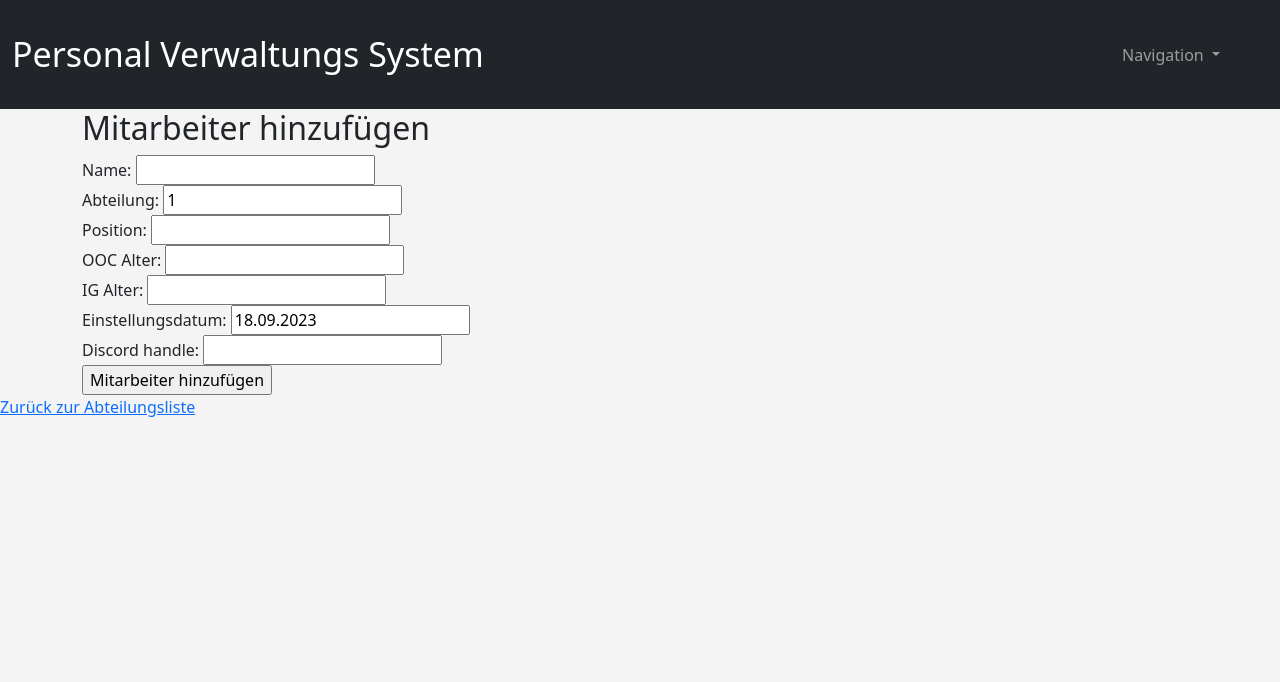
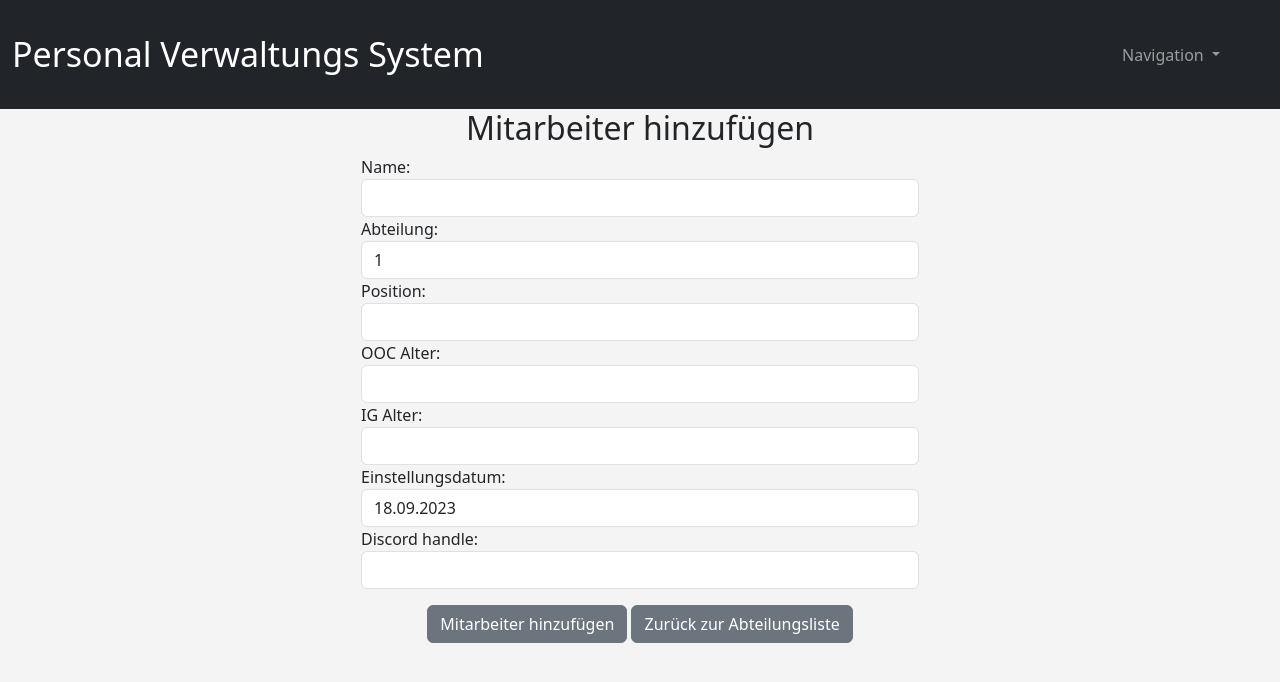
Before and after one commit to Ma-Ko-dev/Roleplay_Employee_Manager, a Flask app: page /add_employee/1 in a window 1280 px wide. Shown: the top 682 px of the page. Run offline with Flask 3, Linux system fonts and the light colour scheme; a user stored in the database is signed in; tables that the repository leaves empty hold one stand-in row (values such as "Sample post"); some libraries are stand-ins or nearby versions.

Commit message:
Redesign add_employee.html Fix SQL Error add_employee Route.

```diff
--- a/flask_app.py
+++ b/flask_app.py
@@ -119,13 +119,15 @@ def add_employee(department):
 
     if form.validate_on_submit():
         name = form.name.data.strip()
+        dchandle = form.discord_handle.data.strip()
         existing_employee = db_session.query(Employee).filter(and_(Employee.name == name,
                                                                    Employee.department == department)).first()
+        existing_dc_handle = db_session.query(Employee).filter(and_(Employee.discord_handle == dchandle)).first()
         # check ob der user bereits existiert. Wenn ja, dann eintrag verhindern und warnung anzeigen.
         # Spaeter muss noch geprueft werden ob der discord handle bereits existiert und entsprechend eine meldung
         # ausgegeben werden.
-        if existing_employee:
-            flash("Ein Mitarbeiter mit diesem Namen existiert bereits.", "danger")
+        if existing_employee or existing_dc_handle:
+            flash("Ein Mitarbeiter mit diesem Namen oder Discord Handle existiert bereits.", "danger")
         else:
             position = form.position.data.strip()
             ooc_age = form.ooc_age.data.strip()
@@ -142,14 +144,16 @@ def add_employee(department):
                 hire_date=hire_date,
                 discord_handle=discord_handle
             )
-            db_session.add(new_employee)
             try:
+                db_session.add(new_employee)
                 db_session.commit()
                 flash("Mitarbeiter hinzugefügt", "success")
             except IntegrityError:
                 db_session.rollback()
                 flash("Fehler beim hinzufügen des Mitarbeiters", "danger")
-
+            except Exception:
+                db_session.rollback()
+                flash("Fehler beim hinzufügen des Mitarbeiters", "danger")
             return redirect(url_for('department_list', dep=department))
     db_session.close()
     return render_template('add_employee.html', form=form, dep=department, hire_date_default=hire_date_default,
--- a/templates/add_employee.html
+++ b/templates/add_employee.html
@@ -2,10 +2,10 @@
 
 {% block content %}
 
-<div class="container">
-    <h2>Mitarbeiter hinzufügen</h2>
+<div class="container mx-auto">
+    <h2 class="text-center">Mitarbeiter hinzufügen</h2>
 
-        <!-- Hier die Flash-Nachrichten anzeigen -->
+    <!-- Hier die Flash-Nachrichten anzeigen -->
     {% with messages = get_flashed_messages(with_categories=True) %}
         {% if messages %}
             <div class="flash-messages">
@@ -19,44 +19,42 @@
     <form method="POST">
         {{ form.hidden_tag() }}
         <div class="form-grid">
-            <div class="input-container">
+            <div class="form-group col-sm-6 mx-auto">
                 <label>{{ form.name.label.text }}:</label>
-                {{ form.name(class='input-field') }}
+                {{ form.name(class='form-control') }}
             </div>
-            <div class="input-container">
+            <div class="form-group col-sm-6 mx-auto">
                 <label>{{ form.department.label.text }}:</label>
-                    <input type="text" name="department" class="input-field" value="{{ dep }}" readonly>
+                <input type="text" name="department" class="form-control" value="{{ dep }}" readonly>
             </div>
-            <div class="input-container">
+            <div class="form-group col-sm-6 mx-auto">
                 <label>{{ form.position.label.text }}:</label>
-                {{ form.position(class='input-field') }}
+                {{ form.position(class='form-control') }}
             </div>
-            <div class="input-container">
+            <div class="form-group col-sm-6 mx-auto">
                 <label>{{ form.ooc_age.label.text }}:</label>
-                {{ form.ooc_age(class='input-field') }}
+                {{ form.ooc_age(class='form-control') }}
             </div>
-            <div class="input-container">
+            <div class="form-group col-sm-6 mx-auto">
                 <label>{{ form.ig_age.label.text }}:</label>
-                {{ form.ig_age(class='input-field') }}
+                {{ form.ig_age(class='form-control') }}
             </div>
-            <div class="input-container">
+            <div class="form-group col-sm-6 mx-auto">
                 <label>{{ form.hire_date.label.text }}:</label>
-                    <input type="text" name="hire_date" class="input-field" value="{{ hire_date_default }}">
+                <input type="text" name="hire_date" class="form-control" value="{{ hire_date_default }}">
             </div>
-            <div class="input-container">
+            <div class="form-group col-sm-6 mx-auto">
                 <label>{{ form.discord_handle.label.text }}:</label>
-                {{ form.discord_handle(class='input-field') }}
+                {{ form.discord_handle(class='form-control') }}
             </div>
 
-            <div class="submit-button-container">
-                {{ form.submit() }}
+            <!-- Ändere die Klasse des primären Buttons und füge benutzerdefinierten Leerraum hinzu -->
+            <div class="form-group mt-3 text-center">
+                <button type="submit" class="btn btn-secondary">{{ form.submit.label }}</button>
+                <a href="{{ url_for('department_list', dep=dep) }}" class="btn btn-secondary ml-2">Zurück zur Abteilungsliste</a>
             </div>
         </div>
     </form>
 </div>
 
-<div class="back-link">
-    <a href="{{ url_for('department_list', dep=dep) }}">Zurück zur Abteilungsliste</a>
-</div>
-
 {% endblock %}
```
